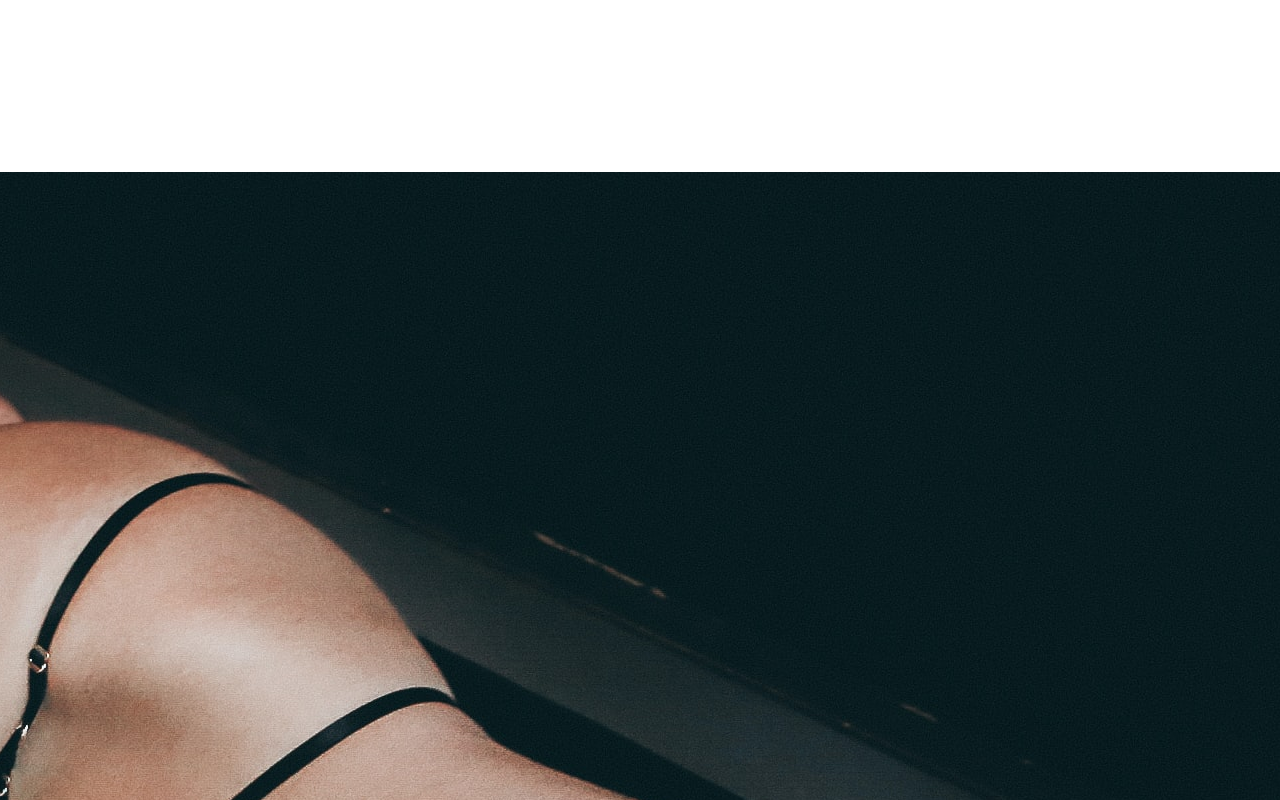
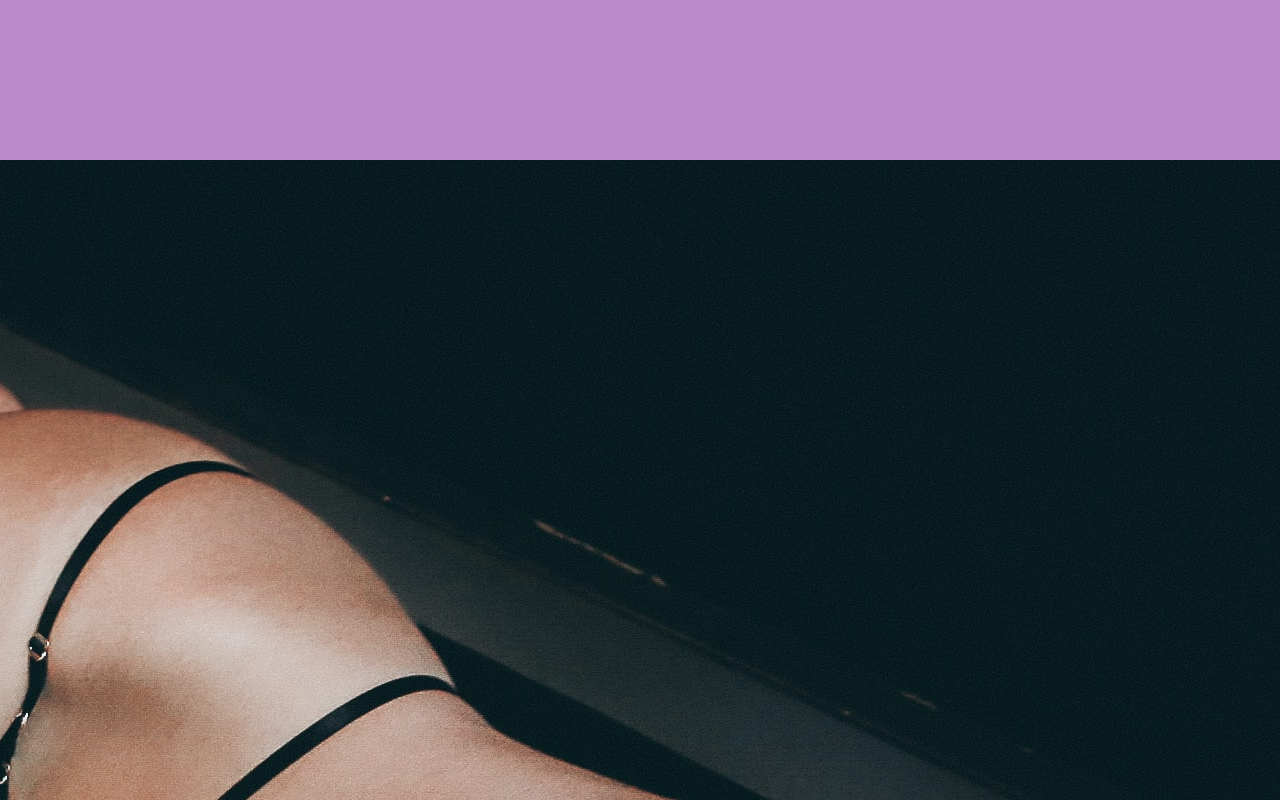
Before and after one commit to tod619/mobile_app, a plain HTML site: page index.html in a window 1280 px wide. Shown: the top 800 px of the page. Drawn offline with nearby package versions, Linux system fonts and the light colour scheme.

Commit message:
add global style to style.css file

```diff
--- a/style.css
+++ b/style.css
@@ -1,5 +1,5 @@
 /* Google Font Import */
-@import url("https://fonts.googleapis.com/css2?family=Roboto:wght@400;700&display=swap");
+@import url("https://fonts.googleapis.com/css2?family=Open+Sans:wght@400;700&display=swap");
 
 /* Start: Global Styles */
 
@@ -8,13 +8,12 @@
 }
 
 body {
-  font-family: "Roboto", sans-serif;
+  background-color: rgba(155, 89, 182, 0.7);
+  font-family: "Open Sans", sans-serif;
   height: 100vh;
   display: flex;
-  flex-direction: column;
   align-items: center;
   justify-content: center;
-  overflow: hidden;
   margin: 0;
 }
 /* End: Global Styles */
```
